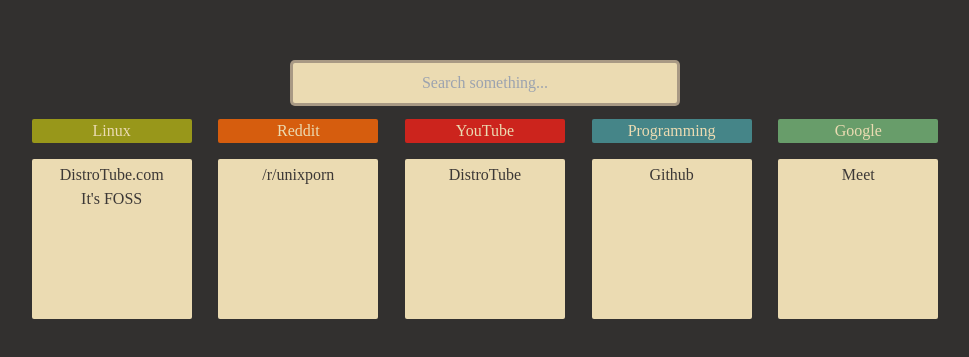
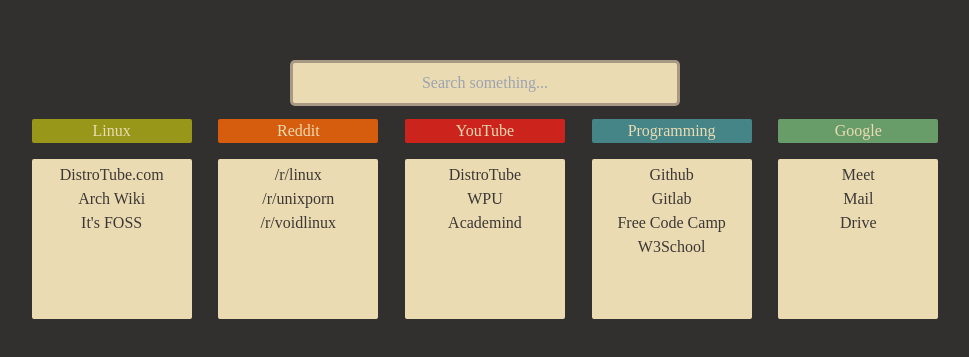
Before and after one commit to Skye-LAB/startpage, a website: page index.html in a window 1280 px wide. Shown: the part 209-566 px from the top of the page, without its empty margins (155-1124 px from the left). Drawn offline with Linux system fonts and the light colour scheme; a web font is replaced by a local one.

Commit message:
change: menambahkan beberapa link

```diff
--- a/index.html
+++ b/index.html
@@ -38,12 +38,15 @@
             <div
               class="bg-gruvbox-fg-1 p-1 w-40 h-40 rounded-sm flex flex-col justify-start text-center text-gruvbox-bg-1"
             >
-              <a class="hover:text-gruvbox-bg-4" href="https://distro.tube"
-                >DistroTube.com</a
-              >
-              <a class="hover:text-gruvbox-bg-4" href="https://itsfoss.com/"
-                >It's FOSS</a
-              >
+              <a class="hover:text-gruvbox-bg-4" href="https://distro.tube">
+                DistroTube.com
+              </a>
+              <a class="hover:text-gruvbox-bg-4" href="https://wiki.archlinux.org">
+                Arch Wiki
+              </a>
+              <a class="hover:text-gruvbox-bg-4" href="https://itsfoss.com/">
+                It's FOSS
+              </a>
             </div>
           </div>
 
@@ -54,13 +57,26 @@
               <span class="text-gruvbox-fg-1">Reddit</span>
             </div>
             <div
-              class="bg-gruvbox-fg-1 p-1 w-40 h-40 rounded-sm flex justify-center text-gruvbox-bg-1"
+              class="bg-gruvbox-fg-1 p-1 w-40 h-40 rounded-sm flex flex-col justify-start text-center text-gruvbox-bg-1"
             >
               <a
                 class="hover:text-gruvbox-bg-4"
+                href="https://www.reddit.com/r/linux"
+              >
+                /r/linux
+              </a>
+              <a
+                class="hover:text-gruvbox-bg-4"
                 href="https://www.reddit.com/r/unixporn"
-                >/r/unixporn</a
               >
+                /r/unixporn
+              </a>
+              <a
+                class="hover:text-gruvbox-bg-4"
+                href="https://www.reddit.com/r/voidlinux"
+              >
+                /r/voidlinux
+              </a>
             </div>
           </div>
 
@@ -71,13 +87,26 @@
               <span class="text-gruvbox-fg-1">YouTube</span>
             </div>
             <div
-              class="bg-gruvbox-fg-1 p-1 w-40 h-40 rounded-sm flex justify-center text-gruvbox-bg-1"
+              class="bg-gruvbox-fg-1 p-1 w-40 h-40 rounded-sm flex flex-col justify-start text-center text-gruvbox-bg-1"
             >
               <a
                 class="hover:text-gruvbox-bg-4"
                 href="https://www.youtube.com/c/DistroTube"
-                >DistroTube</a
               >
+                DistroTube
+              </a>
+              <a
+                class="hover:text-gruvbox-bg-4"
+                href="https://www.youtube.com/c/WebProgrammingUNPAS"
+              >
+                WPU
+              </a>
+              <a
+                class="hover:text-gruvbox-bg-4"
+                href="https://www.youtube.com/c/Academind"
+              >
+                Academind
+              </a>
             </div>
           </div>
 
@@ -88,11 +117,20 @@
               <span class="text-gruvbox-fg-1">Programming</span>
             </div>
             <div
-              class="bg-gruvbox-fg-1 p-1 w-40 h-40 rounded-sm flex justify-center text-gruvbox-bg-1"
+              class="bg-gruvbox-fg-1 p-1 w-40 h-40 rounded-sm flex flex-col justify-start text-center text-gruvbox-bg-1"
             >
-              <a class="hover:text-gruvbox-bg-4" href="https://www.github.com"
-                >Github</a
-              >
+              <a class="hover:text-gruvbox-bg-4" href="https://www.github.com">
+                Github
+              </a>
+              <a class="hover:text-gruvbox-bg-4" href="https://www.gitlab.com">
+                Gitlab
+              </a>
+              <a class="hover:text-gruvbox-bg-4" href="https://www.freecodecamp.org">
+                Free Code Camp
+              </a>
+              <a class="hover:text-gruvbox-bg-4" href="https://www.w3schools.com">
+                W3School
+              </a>
             </div>
           </div>
 
@@ -103,11 +141,17 @@
               <span class="text-gruvbox-fg-1">Google</span>
             </div>
             <div
-              class="bg-gruvbox-fg-1 p-1 w-40 h-40 rounded-sm flex justify-center text-gruvbox-bg-1"
+              class="bg-gruvbox-fg-1 p-1 w-40 h-40 rounded-sm flex flex-col justify-start text-center text-gruvbox-bg-1"
             >
-              <a class="hover:text-gruvbox-bg-4" href="https://distro.tube"
-                >Meet</a
-              >
+              <a class="hover:text-gruvbox-bg-4" href="https://meet.google.com">
+                Meet
+              </a>
+              <a class="hover:text-gruvbox-bg-4" href="https://mail.google.com">
+                Mail
+              </a>
+              <a class="hover:text-gruvbox-bg-4" href="https://drive.google.com">
+                Drive
+              </a>
             </div>
           </div>
         </div>
```
